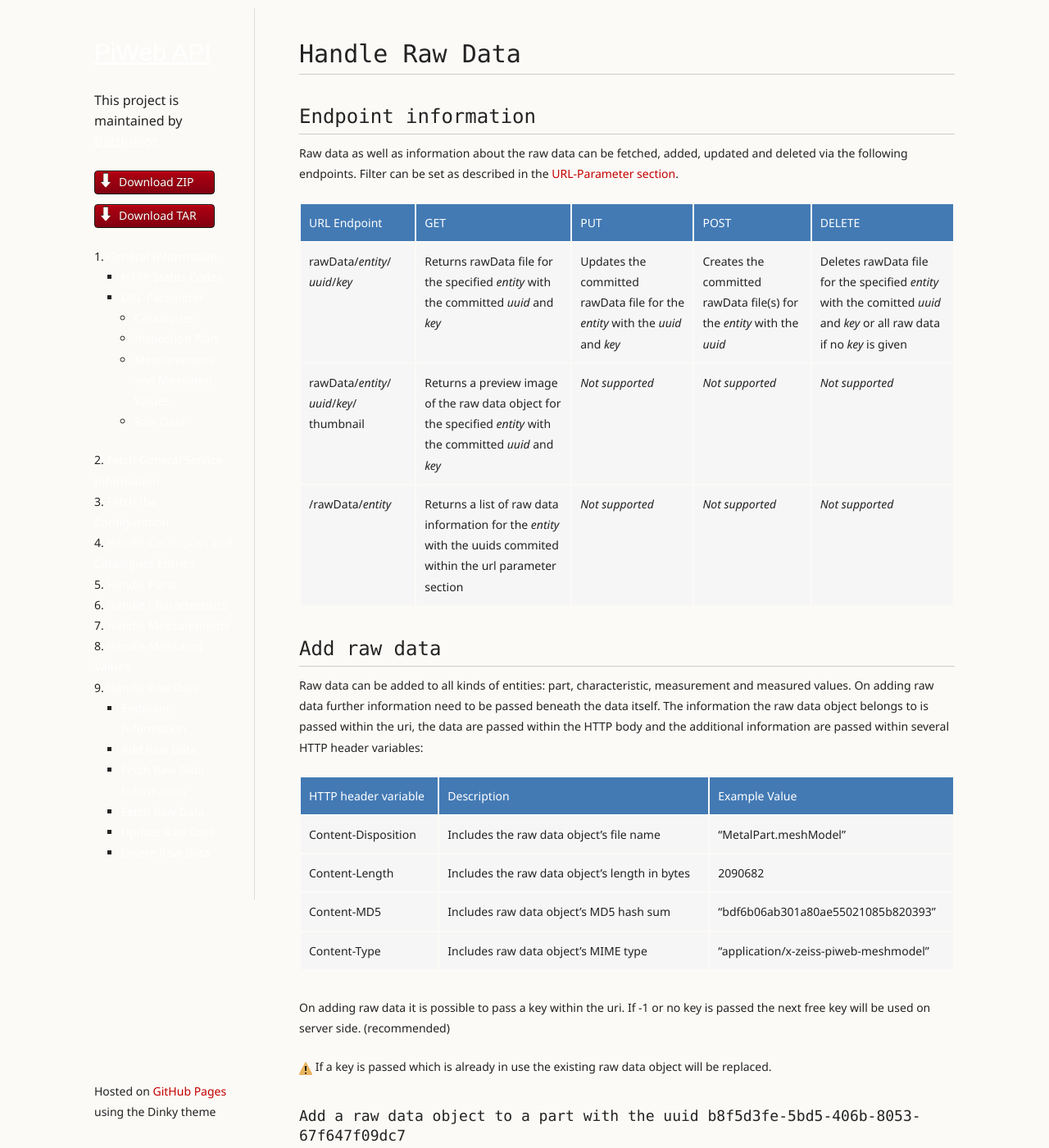
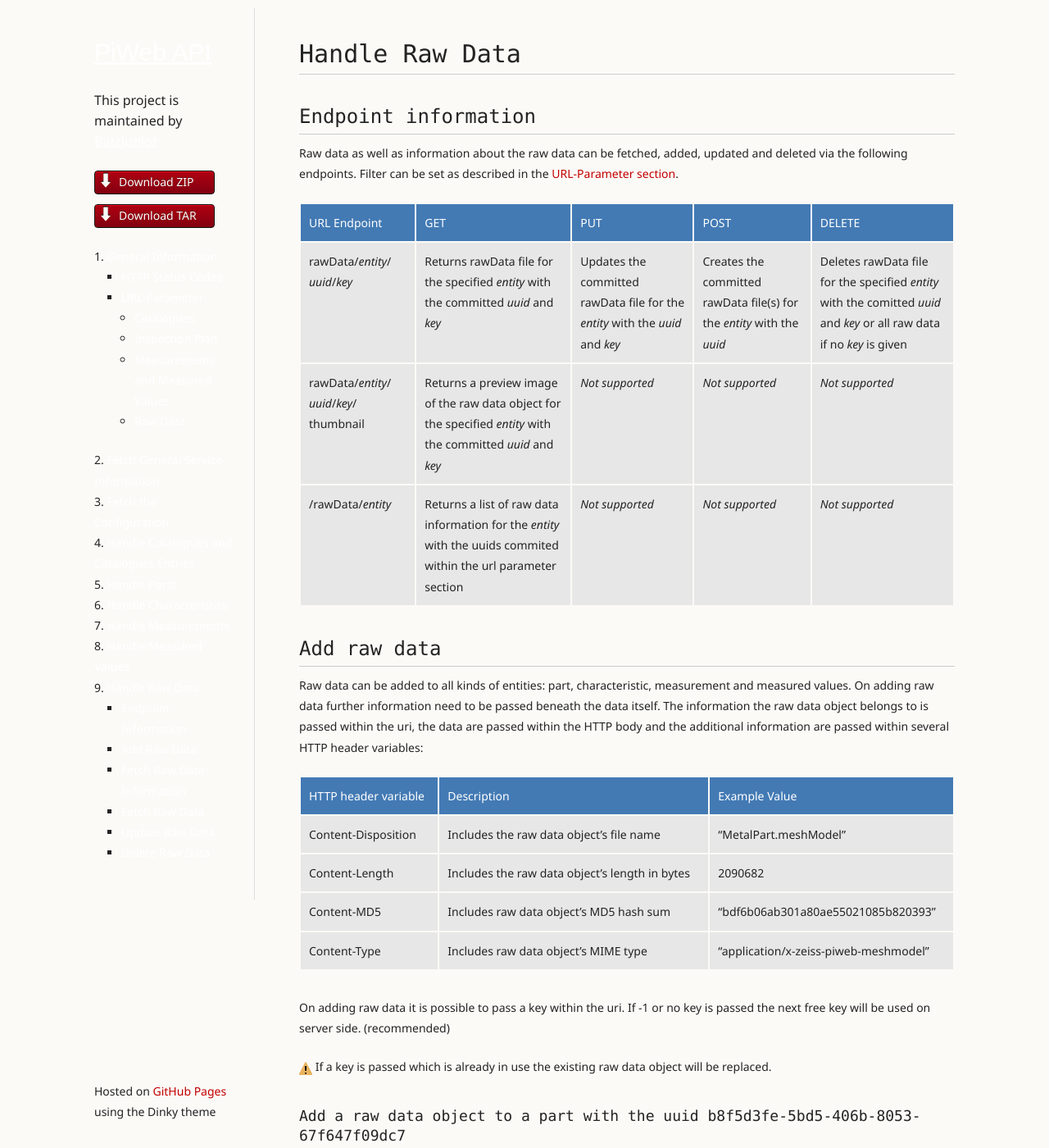
Before and after one commit to BatzJunior/testrepo, a Jekyll site: the page built from Handle-Raw-Data.md, in a window 1280 px wide and 1400 px high. Shown: the whole window at 82% size. Built offline with Jekyll 4.4.1, drawn with Linux system fonts in a browser that asks for light colours.

Commit message:
Update styles.css

```diff
--- a/stylesheets/styles.css
+++ b/stylesheets/styles.css
@@ -191,7 +191,7 @@ th {
 
 td {
   padding: 10px;
-  background: #F6F6F6;
+  background: #E7E7E7;
  }
 
 
```
